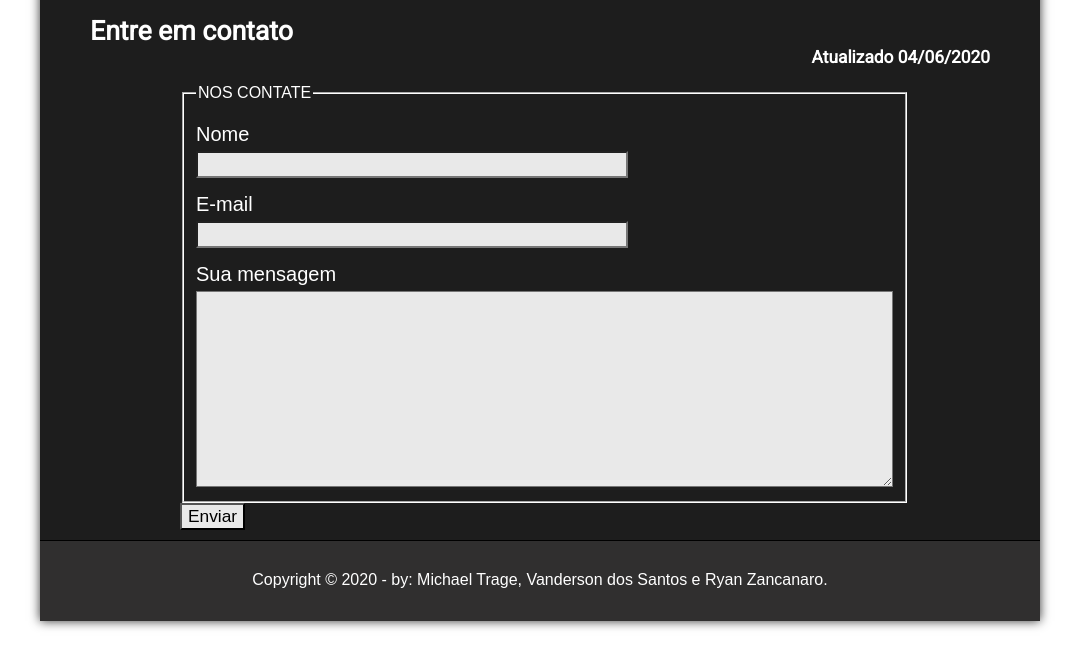
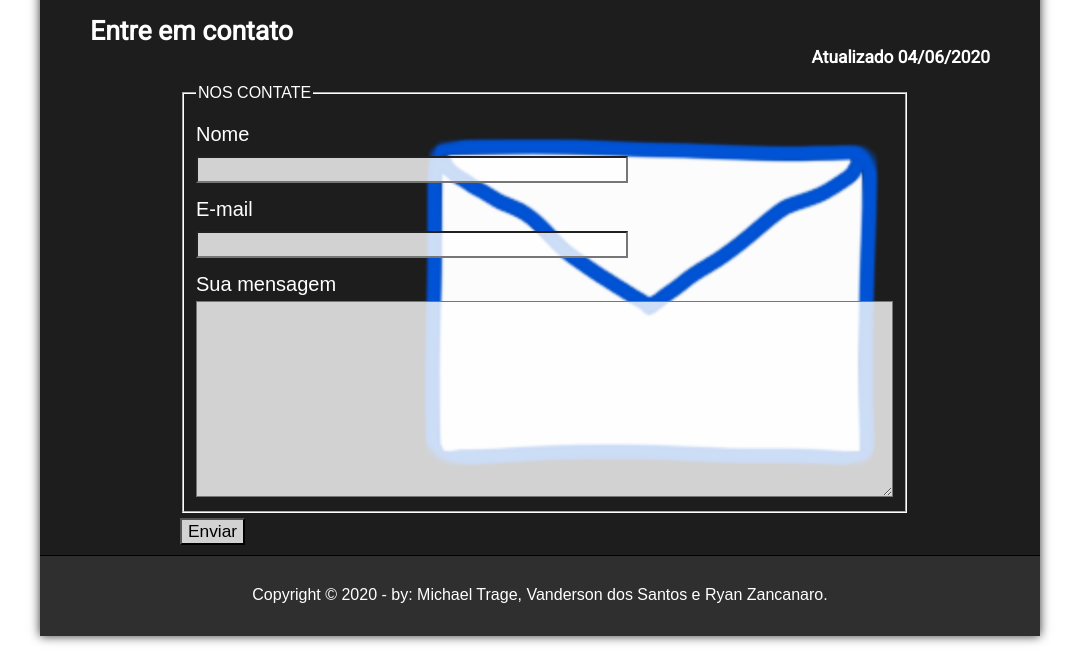
Before and after one commit to Yuu-bytes/SistemaReguladorDeAgua, a plain HTML site: page contato.html in a window 1280 px wide. Shown: the part 145-800 px from the top of the page, without its empty margins (93-1172 px from the left). Drawn offline with Linux system fonts and the light colour scheme.

Commit message:
Arrumado o que faltava na página contato

```diff
--- a/contato.html
+++ b/contato.html
@@ -51,18 +51,18 @@
 
                     <p>Nome</p>
 
-                    <input type="text" size="40" name="nome" id="inome">
+                    <input type="text" size="40" name="nome" id="inome" required>
 
                     <p>E-mail</p>
 
-                    <input type="email" size="40" name="email" id="iemail">
+                    <input type="email" size="40" name="email" id="iemail" required>
 
                     <p>Sua mensagem</p>
 
-                    <textarea rows="10" cols="65" name="mensagem"></textarea>
+                    <textarea rows="10" cols="65" name="mensagem" required></textarea>
                 </fieldset>
-
                 <input type="submit" value="Enviar">
+                </form>
         </div> <!-- Aqui termina o corpo da página -->
         <footer>
             Copyright &copy; 2020 - by: Michael Trage, Vanderson dos Santos e Ryan Zancanaro.
--- a/style_large.css
+++ b/style_large.css
@@ -162,7 +162,7 @@ body {
 }
 
 #formulario input,textarea {
-    background-color: rgba(255, 255, 255, 0.9);
+    background-color: rgba(255, 255, 255, 0.8);
     font-size: 13pt;
 }
 
@@ -171,6 +171,21 @@ body {
     margin-top: 15px;
     text-indent: 0px;
     font-size: 15pt;
+}
+
+input, submit {
+    margin-top: 5px;
+}
+
+fieldset {
+    background: url("img/contato.png");
+    background-repeat: no-repeat;
+    background-size: 500px;
+    background-position: 95% 95%;
+}
+
+#enviar {
+    background-color: blue;
 }
 
 /* Aqui termina o formulário do site */
```
Also changed, not shown: img/contato.png (added).
